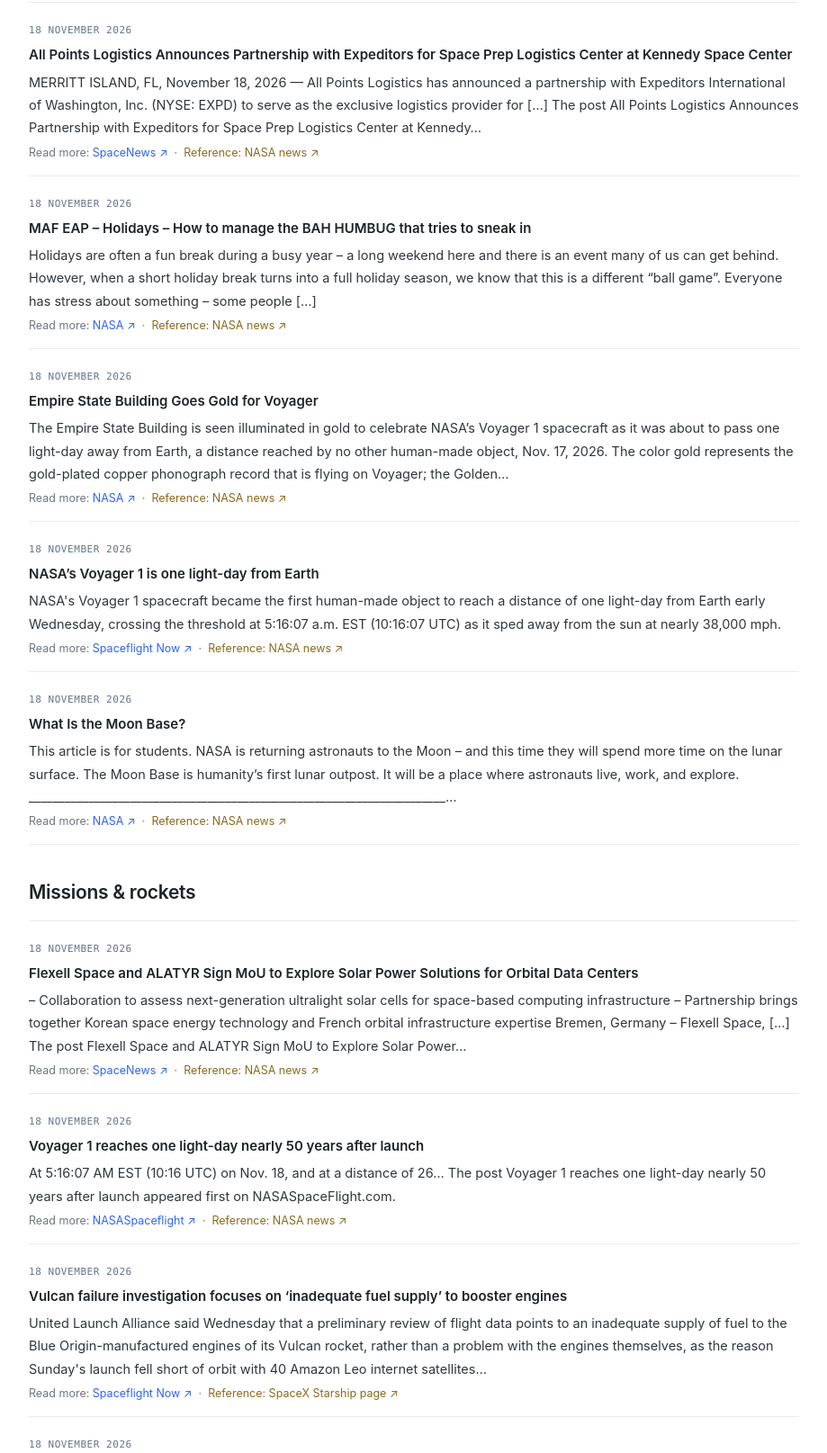
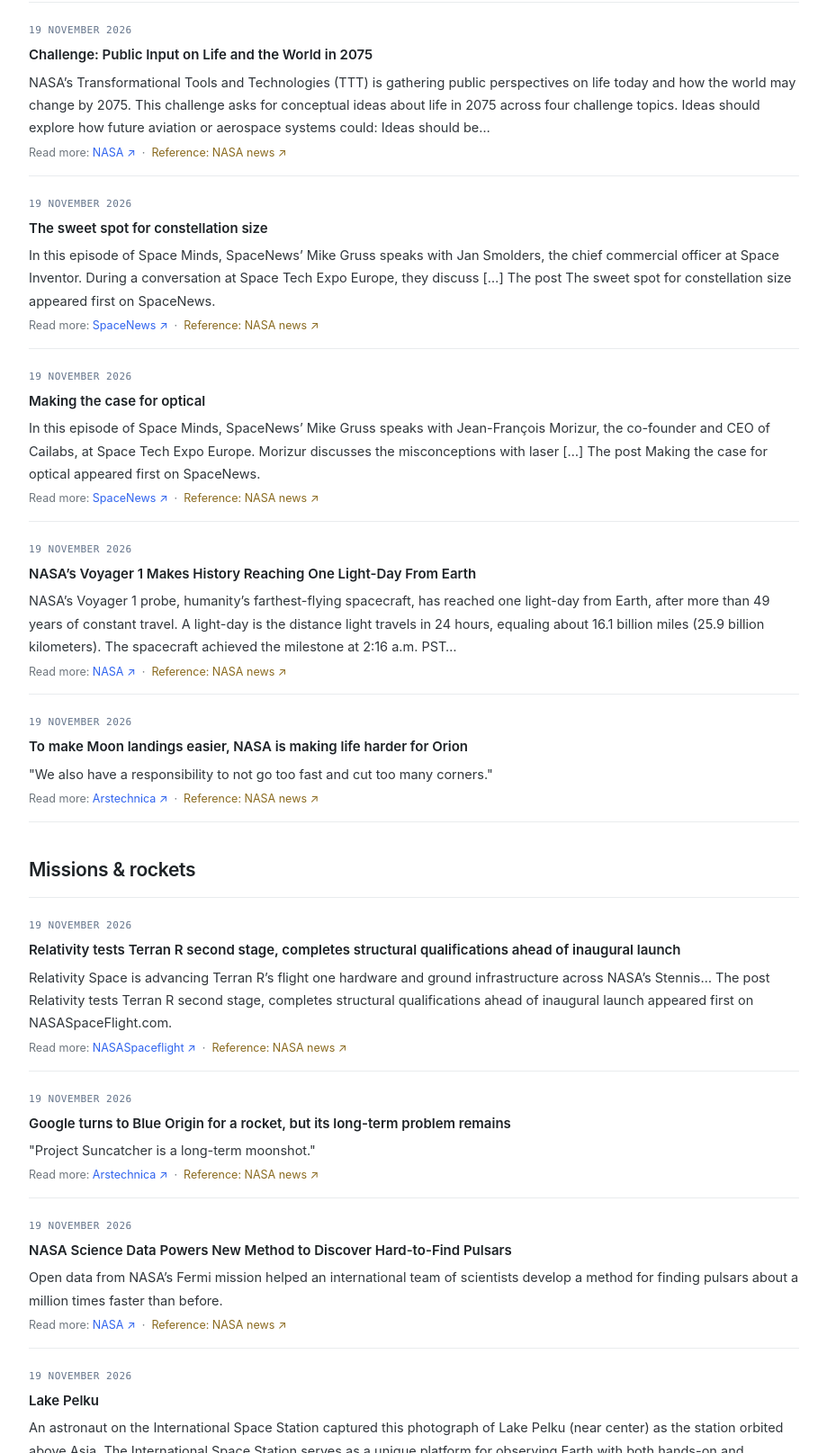
Before and after one commit to mais-pac/mais-pac.github.io, a website: page news/index.html in a window 1280 px wide. Shown: the part 950-2565 px from the top of the page at 90% size, without its empty margins (340-1259 px from the left). Drawn offline with Linux system fonts and the light colour scheme.

Commit message:
Auto-refresh News page [skip ci]

```diff
--- a/news/index.html
+++ b/news/index.html
@@ -72,7 +72,7 @@
     <main id="main-content" class="teaching-main">
       <h2 class="page-title">Sky &amp; Space News</h2>
       <p class="auto-refresh-badge"><span class="nav-live-dot" aria-hidden="true"></span> Refreshes automatically every day — no manual editing</p>
-      <p class="lead">What is happening above us and around the industry — pulled in automatically from NASA and the Spaceflight News API, then organised for club discussions. Last refreshed 19 November 2026 · 07:44 Ulaanbaatar time. Every item links to its source, plus a second reference so you can read deeper and form your own opinion.</p>
+      <p class="lead">What is happening above us and around the industry — pulled in automatically from NASA and the Spaceflight News API, then organised for club discussions. Last refreshed 20 November 2026 · 07:38 Ulaanbaatar time. Every item links to its source, plus a second reference so you can read deeper and form your own opinion.</p>
 
       <section aria-labelledby="wonder-title">
         <h2 id="wonder-title" class="sr-only-heading">Today's Cosmic Wonder</h2>
@@ -95,35 +95,36 @@
         <h2 id="astro-title">Astronomy &amp; space science</h2>
         <ul class="news-list">
           <li>
-            <span class="news-date">18 November 2026</span>
-            <h4>All Points Logistics Announces Partnership with Expeditors for Space Prep Logistics Center at Kennedy Space Center</h4>
-            <p>MERRITT ISLAND, FL, November 18, 2026 — All Points Logistics has announced a partnership with Expeditors International of Washington, Inc. (NYSE: EXPD) to serve as the exclusive logistics provider for […]
-The post All Points Logistics Announces Partnership with Expeditors for Space Prep Logistics Center at Kennedy…</p>
-            <p class="news-src">Read more: <a href="https://spacenews.com/all-points-logistics-announces-partnership-with-expeditors-for-space-prep-logistics-center-at-kennedy-space-center/" target="_blank" rel="noopener">SpaceNews ↗</a> &nbsp;·&nbsp; <a class="news-ref" href="https://www.nasa.gov/news/" target="_blank" rel="noopener">Reference: NASA news ↗</a></p>
+            <span class="news-date">19 November 2026</span>
+            <h4>Challenge: Public Input on Life and the World in 2075</h4>
+            <p>NASA’s Transformational Tools and Technologies (TTT) is gathering public perspectives on life today and how the world may change by 2075. This challenge asks for conceptual ideas about life in 2075 across four challenge topics. Ideas should explore how future aviation or aerospace systems could: Ideas should be…</p>
+            <p class="news-src">Read more: <a href="https://www.nasa.gov/directorates/stmd/prizes-challenges-crowdsourcing-program/center-of-excellence-for-collaborative-innovation-coeci/challenge-public-input-on-life-and-the-world-in-2075/" target="_blank" rel="noopener">NASA ↗</a> &nbsp;·&nbsp; <a class="news-ref" href="https://www.nasa.gov/news/" target="_blank" rel="noopener">Reference: NASA news ↗</a></p>
           </li>
           <li>
-            <span class="news-date">18 November 2026</span>
-            <h4>MAF EAP – Holidays – How to manage the BAH HUMBUG that tries to sneak in</h4>
-            <p>Holidays are often a fun break during a busy year – a long weekend here and there is an event many of us can get behind.  However, when a short holiday break turns into a full holiday season, we know that this is a different “ball game”. Everyone has stress about something – some people […]</p>
-            <p class="news-src">Read more: <a href="https://www.nasa.gov/centers-and-facilities/michoud/maf-eap/maf-eap-holidays-how-to-manage-the-bah-humbug-that-tries-to-sneak-in/" target="_blank" rel="noopener">NASA ↗</a> &nbsp;·&nbsp; <a class="news-ref" href="https://www.nasa.gov/news/" target="_blank" rel="noopener">Reference: NASA news ↗</a></p>
+            <span class="news-date">19 November 2026</span>
+            <h4>The sweet spot for constellation size</h4>
+            <p>In this episode of Space Minds, SpaceNews’ Mike Gruss speaks with Jan Smolders, the chief commercial officer at Space Inventor. During a conversation at Space Tech Expo Europe, they discuss […]
+The post The sweet spot for constellation size appeared first on SpaceNews.</p>
+            <p class="news-src">Read more: <a href="https://spacenews.com/the-sweet-spot-for-constellation-size/" target="_blank" rel="noopener">SpaceNews ↗</a> &nbsp;·&nbsp; <a class="news-ref" href="https://www.nasa.gov/news/" target="_blank" rel="noopener">Reference: NASA news ↗</a></p>
           </li>
           <li>
-            <span class="news-date">18 November 2026</span>
-            <h4>Empire State Building Goes Gold for Voyager</h4>
-            <p>The Empire State Building is seen illuminated in gold to celebrate NASA’s Voyager 1 spacecraft as it was about to pass one light-day away from Earth, a distance reached by no other human-made object, Nov. 17, 2026. The color gold represents the gold-plated copper phonograph record that is flying on Voyager; the Golden…</p>
-            <p class="news-src">Read more: <a href="https://www.nasa.gov/image-article/empire-state-building-goes-gold-for-voyager/" target="_blank" rel="noopener">NASA ↗</a> &nbsp;·&nbsp; <a class="news-ref" href="https://www.nasa.gov/news/" target="_blank" rel="noopener">Reference: NASA news ↗</a></p>
+            <span class="news-date">19 November 2026</span>
+            <h4>Making the case for optical</h4>
+            <p>In this episode of Space Minds, SpaceNews’ Mike Gruss speaks with Jean-François Morizur, the co-founder and CEO of Cailabs, at Space Tech Expo Europe. Morizur discusses the misconceptions with laser […]
+The post Making the case for optical appeared first on SpaceNews.</p>
+            <p class="news-src">Read more: <a href="https://spacenews.com/making-the-case-for-optical/" target="_blank" rel="noopener">SpaceNews ↗</a> &nbsp;·&nbsp; <a class="news-ref" href="https://www.nasa.gov/news/" target="_blank" rel="noopener">Reference: NASA news ↗</a></p>
           </li>
           <li>
-            <span class="news-date">18 November 2026</span>
-            <h4>NASA’s Voyager 1 is one light-day from Earth</h4>
-            <p>NASA's Voyager 1 spacecraft became the first human-made object to reach a distance of one light-day from Earth early Wednesday, crossing the threshold at 5:16:07 a.m. EST (10:16:07 UTC) as it sped away from the sun at nearly 38,000 mph.</p>
-            <p class="news-src">Read more: <a href="https://spaceflightnow.com/2026/11/18/nasas-voyager-1-is-one-light-day-from-earth/" target="_blank" rel="noopener">Spaceflight Now ↗</a> &nbsp;·&nbsp; <a class="news-ref" href="https://www.nasa.gov/news/" target="_blank" rel="noopener">Reference: NASA news ↗</a></p>
+            <span class="news-date">19 November 2026</span>
+            <h4>NASA’s Voyager 1 Makes History Reaching One Light-Day From Earth</h4>
+            <p>NASA’s Voyager 1 probe, humanity’s farthest-flying spacecraft, has reached one light-day from Earth, after more than 49 years of constant travel. A light-day is the distance light travels in 24 hours, equaling about 16.1 billion miles (25.9 billion kilometers). The spacecraft achieved the milestone at 2:16 a.m. PST…</p>
+            <p class="news-src">Read more: <a href="https://www.nasa.gov/news-release/nasas-voyager-1-makes-history-reaching-one-light-day-from-earth/" target="_blank" rel="noopener">NASA ↗</a> &nbsp;·&nbsp; <a class="news-ref" href="https://www.nasa.gov/news/" target="_blank" rel="noopener">Reference: NASA news ↗</a></p>
           </li>
           <li>
-            <span class="news-date">18 November 2026</span>
-            <h4>What Is the Moon Base?</h4>
-            <p>This article is for students. NASA is returning astronauts to the Moon – and this time they will spend more time on the lunar surface. The Moon Base is humanity’s first lunar outpost. It will be a place where astronauts live, work, and explore. ______________________________________________________________________…</p>
-            <p class="news-src">Read more: <a href="https://www.nasa.gov/learning-resources/for-kids-and-students/what-is-the-moon-base/" target="_blank" rel="noopener">NASA ↗</a> &nbsp;·&nbsp; <a class="news-ref" href="https://www.nasa.gov/news/" target="_blank" rel="noopener">Reference: NASA news ↗</a></p>
+            <span class="news-date">19 November 2026</span>
+            <h4>To make Moon landings easier, NASA is making life harder for Orion</h4>
+            <p>"We also have a responsibility to not go too fast and cut too many corners."</p>
+            <p class="news-src">Read more: <a href="https://arstechnica.com/space/2026/11/to-make-moon-landings-easier-nasa-is-making-life-harder-for-orion/" target="_blank" rel="noopener">Arstechnica ↗</a> &nbsp;·&nbsp; <a class="news-ref" href="https://www.nasa.gov/news/" target="_blank" rel="noopener">Reference: NASA news ↗</a></p>
           </li>
         </ul>
       </section>
@@ -132,36 +133,35 @@ The post All Points Logistics Announces Partnership with Expeditors for Space Pr
         <h2 id="missions-title">Missions &amp; rockets</h2>
         <ul class="news-list">
           <li>
-            <span class="news-date">18 November 2026</span>
-            <h4>Flexell Space and ALATYR Sign MoU to Explore Solar Power Solutions for Orbital Data Centers</h4>
-            <p>– Collaboration to assess next-generation ultralight solar cells for space-based computing infrastructure – Partnership brings together Korean space energy technology and French orbital infrastructure expertise Bremen, Germany – Flexell Space, […]
-The post Flexell Space and ALATYR Sign MoU to Explore Solar Power…</p>
-            <p class="news-src">Read more: <a href="https://spacenews.com/flexell-space-and-alatyr-sign-mou-to-explore-solar-power-solutions-for-orbital-data-centers/" target="_blank" rel="noopener">SpaceNews ↗</a> &nbsp;·&nbsp; <a class="news-ref" href="https://www.nasa.gov/news/" target="_blank" rel="noopener">Reference: NASA news ↗</a></p>
+            <span class="news-date">19 November 2026</span>
+            <h4>Relativity tests Terran R second stage, completes structural qualifications ahead of inaugural launch</h4>
+            <p>Relativity Space is advancing Terran R’s flight one hardware and ground infrastructure across NASA’s Stennis…
+The post Relativity tests Terran R second stage, completes structural qualifications ahead of inaugural launch appeared first on NASASpaceFlight.com.</p>
+            <p class="news-src">Read more: <a href="https://www.nasaspaceflight.com/2026/11/relativity-update-1116/" target="_blank" rel="noopener">NASASpaceflight ↗</a> &nbsp;·&nbsp; <a class="news-ref" href="https://www.nasa.gov/news/" target="_blank" rel="noopener">Reference: NASA news ↗</a></p>
           </li>
           <li>
-            <span class="news-date">18 November 2026</span>
-            <h4>Voyager 1 reaches one light-day nearly 50 years after launch</h4>
-            <p>At 5:16:07 AM EST (10:16 UTC) on Nov. 18, and at a distance of 26…
-The post Voyager 1 reaches one light-day nearly 50 years after launch appeared first on NASASpaceFlight.com.</p>
-            <p class="news-src">Read more: <a href="https://www.nasaspaceflight.com/2026/11/voyager-1-light-day/" target="_blank" rel="noopener">NASASpaceflight ↗</a> &nbsp;·&nbsp; <a class="news-ref" href="https://www.nasa.gov/news/" target="_blank" rel="noopener">Reference: NASA news ↗</a></p>
+            <span class="news-date">19 November 2026</span>
+            <h4>Google turns to Blue Origin for a rocket, but its long-term problem remains</h4>
+            <p>"Project Suncatcher is a long-term moonshot."</p>
+            <p class="news-src">Read more: <a href="https://arstechnica.com/space/2026/11/google-turns-to-blue-origin-for-a-rocket-but-its-long-term-problem-remains/" target="_blank" rel="noopener">Arstechnica ↗</a> &nbsp;·&nbsp; <a class="news-ref" href="https://www.nasa.gov/news/" target="_blank" rel="noopener">Reference: NASA news ↗</a></p>
           </li>
           <li>
-            <span class="news-date">18 November 2026</span>
-            <h4>Vulcan failure investigation focuses on ‘inadequate fuel supply’ to booster engines</h4>
-            <p>United Launch Alliance said Wednesday that a preliminary review of flight data points to an inadequate supply of fuel to the Blue Origin-manufactured engines of its Vulcan rocket, rather than a problem with the engines themselves, as the reason Sunday's launch fell short of orbit with 40 Amazon Leo internet satellites…</p>
-            <p class="news-src">Read more: <a href="https://spaceflightnow.com/2026/11/18/vulcan-failure-investigation-focuses-on-inadequate-fuel-supply-to-booster-engines/" target="_blank" rel="noopener">Spaceflight Now ↗</a> &nbsp;·&nbsp; <a class="news-ref" href="https://www.spacex.com/vehicles/starship/" target="_blank" rel="noopener">Reference: SpaceX Starship page ↗</a></p>
+            <span class="news-date">19 November 2026</span>
+            <h4>NASA Science Data Powers New Method to Discover Hard-to-Find Pulsars</h4>
+            <p>Open data from NASA’s Fermi mission helped an international team of scientists develop a method for finding pulsars about a million times faster than before.</p>
+            <p class="news-src">Read more: <a href="https://science.nasa.gov/open-science/fermi-data-pulsar-discovery/" target="_blank" rel="noopener">NASA ↗</a> &nbsp;·&nbsp; <a class="news-ref" href="https://www.nasa.gov/news/" target="_blank" rel="noopener">Reference: NASA news ↗</a></p>
           </li>
           <li>
-            <span class="news-date">18 November 2026</span>
-            <h4>Insufficient Fuel Flow May Have Doomed Vulcan</h4>
-            <p>The United Launch Alliance said today that insufficient fuel flow from the launch vehicle to the BE-4 engines may have led to the failure of Vulcan Leo 1 on Sunday. […]</p>
-            <p class="news-src">Read more: <a href="https://spacepolicyonline.com/news/insufficient-fuel-flow-may-have-doomed-vulcan/" target="_blank" rel="noopener">SpacePolicyOnline.com ↗</a> &nbsp;·&nbsp; <a class="news-ref" href="https://www.nasa.gov/news/" target="_blank" rel="noopener">Reference: NASA news ↗</a></p>
+            <span class="news-date">19 November 2026</span>
+            <h4>Lake Pelku</h4>
+            <p>An astronaut on the International Space Station captured this photograph of Lake Pelku (near center) as the station orbited above Asia. The International Space Station serves as a unique platform for observing Earth with both hands-on and automated equipment. Station crew members have produced hundreds of thousands of…</p>
+            <p class="news-src">Read more: <a href="https://www.nasa.gov/image-article/lake-pelku/" target="_blank" rel="noopener">NASA ↗</a> &nbsp;·&nbsp; <a class="news-ref" href="https://www.nasa.gov/mission/international-space-station/" target="_blank" rel="noopener">Reference: NASA ISS program ↗</a></p>
           </li>
           <li>
-            <span class="news-date">18 November 2026</span>
-            <h4>NASA Announces Mid-Power Electric Rocket Challenge for US Companies</h4>
-            <p>NASA launched a new competition inviting U.S. companies to produce prototypes of mid-power Hall effect thrusters – a type of electric propulsion system considered crucial for future space operations and exploration. Hall effect thrusters use an electric field to accelerate a propellant gas, producing efficient thrust…</p>
-            <p class="news-src">Read more: <a href="https://www.nasa.gov/directorates/stmd/prizes-challenges-crowdsourcing-program/nasa-announces-mid-power-electric-rocket-challenge-for-us-companies/" target="_blank" rel="noopener">NASA ↗</a> &nbsp;·&nbsp; <a class="news-ref" href="https://www.nasa.gov/news/" target="_blank" rel="noopener">Reference: NASA news ↗</a></p>
+            <span class="news-date">19 November 2026</span>
+            <h4>NASA Conducts Latest RS-25 Engine Test in Support of Future Artemis Missions</h4>
+            <p>NASA tested RS-25 engine No. 10001 on Nov. 18 on the Fred Haise Test Stand at NASA’s Stennis Space Center near Bay St. Louis, Mississippi. Test teams fired the developmental engine for the planned duration of three minutes and 20 seconds (200 seconds). While this developmental engine will not be used in flight, the…</p>
+            <p class="news-src">Read more: <a href="https://www.nasa.gov/image-article/latest-rs-25-engine-test-in-support-of-future-artemis-missions/" target="_blank" rel="noopener">NASA ↗</a> &nbsp;·&nbsp; <a class="news-ref" href="https://www.nasa.gov/humans-in-space/artemis/" target="_blank" rel="noopener">Reference: NASA Artemis program ↗</a></p>
           </li>
         </ul>
       </section>
@@ -174,12 +174,6 @@ The post Voyager 1 reaches one light-day nearly 50 years after launch appeared f
             <h4>NASA Sets Coverage for Northrop Grumman CRS-25 Launch, Prelaunch</h4>
             <p>NASA, Northrop Grumman, and SpaceX are targeting no earlier than 10:47 a.m. EST, Sunday, Nov. 29, for the next launch delivering science investigations, supplies, and equipment to the International Space Station. The agency also will hold a prelaunch media teleconference on Monday, Nov. 23. Filled with approximately…</p>
             <p class="news-src">Read more: <a href="https://www.nasa.gov/news-release/nasa-sets-coverage-for-northrop-grumman-crs-25-launch-prelaunch/" target="_blank" rel="noopener">NASA ↗</a> &nbsp;·&nbsp; <a class="news-ref" href="https://www.spacex.com/" target="_blank" rel="noopener">Reference: SpaceX ↗</a></p>
-          </li>
-          <li>
-            <span class="news-date">17 November 2026</span>
-            <h4>NASA to Cover 35th SpaceX Resupply Mission Space Station Departure</h4>
-            <p>NASA and its international partners are set to receive scientific research samples and hardware as a SpaceX Dragon spacecraft departs the International Space Station no earlier than Wednesday, Nov. 18, for its return to Earth. Pending weather conditions, the Dragon spacecraft will undock from the Harmony module’s…</p>
-            <p class="news-src">Read more: <a href="https://www.nasa.gov/news-release/nasa-to-cover-35th-spacex-resupply-mission-space-station-departure/" target="_blank" rel="noopener">NASA ↗</a> &nbsp;·&nbsp; <a class="news-ref" href="https://www.spacex.com/" target="_blank" rel="noopener">Reference: SpaceX ↗</a></p>
           </li>
         </ul>
       </section>
```
